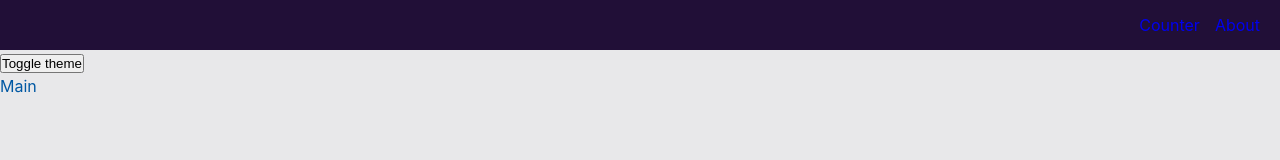
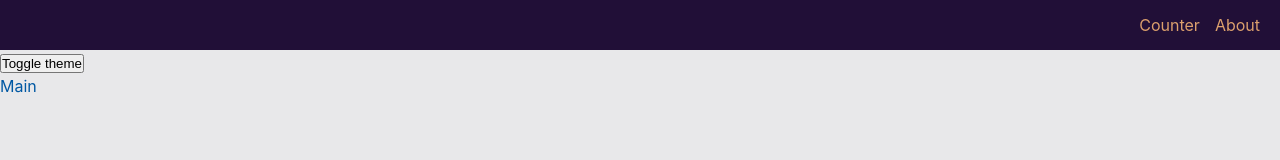
Before and after one commit to marina-sheigets/practice-project, a React app: page / in a window 1280 px wide. Shown: the top 160 px of the page. Built offline with nearby package versions, Linux system fonts and the light colour scheme.

Commit message:
feat: add app link component

```diff
--- a/src/app/styles/themes/dark.scss
+++ b/src/app/styles/themes/dark.scss
@@ -4,4 +4,7 @@
 
     --primary-color: #DCA06D;
     --secondary-color: #A55B4B;
+
+    --inverted-primary-color: #0058a3;
+    --inverted-secondary-color: #123c69;
 }
--- a/src/app/styles/themes/light.scss
+++ b/src/app/styles/themes/light.scss
@@ -4,4 +4,7 @@
 
     --primary-color: #0058a3;
     --secondary-color: #123c69;
+
+    --inverted-primary-color: #DCA06D;
+    --inverted-secondary-color: #A55B4B;
 }
--- /dev/null
+++ b/src/shared/ui/AppLink/AppLink.module.scss
@@ -0,0 +1,12 @@
+.appLink {
+    color: var(--primary-color);
+
+}
+
+.primary {
+    color: var(--primary-color);
+}
+
+.secondary {
+    color: var(--inverted-primary-color);
+}
--- /dev/null
+++ b/src/shared/ui/AppLink/AppLink.tsx
@@ -0,0 +1,34 @@
+import { classNames } from "@/shared/lib/classNames/classNames";
+import * as styles from "./AppLink.module.scss";
+import { Link, LinkProps } from "react-router-dom";
+import { FC } from "react";
+
+export enum AppLinkTheme {
+  PRIMARY = "primary",
+  SECONDARY = "secondary",
+}
+
+interface AppLinkProps extends LinkProps {
+  className?: string;
+  theme?: AppLinkTheme;
+}
+
+export const AppLink: FC<AppLinkProps> = (props) => {
+  const {
+    className,
+    theme = AppLinkTheme.PRIMARY,
+    to,
+    children,
+    ...otherProps
+  } = props;
+
+  return (
+    <Link
+      to={to}
+      className={classNames(styles.appLink, {}, [className, styles[theme]])}
+      {...otherProps}
+    >
+      {children}
+    </Link>
+  );
+};
--- a/src/widgets/Navbar/ui/Navbar.tsx
+++ b/src/widgets/Navbar/ui/Navbar.tsx
@@ -1,6 +1,6 @@
 import { classNames } from "@/shared/lib/classNames/classNames";
 import * as styles from "./Navbar.module.scss";
-import { Link } from "react-router-dom";
+import { AppLink, AppLinkTheme } from "@/shared/ui/AppLink/AppLink";
 
 interface NavbarProps {
   className?: string;
@@ -10,10 +10,16 @@ function Navbar({ className }: Readonly<NavbarProps>) {
   return (
     <div className={classNames(styles.navbar, {}, [className])}>
       <div className={styles.links}>
-        <Link to="/" className={styles.mainLink}>
+        <AppLink
+          to="/"
+          className={styles.mainLink}
+          theme={AppLinkTheme.SECONDARY}
+        >
           Counter
-        </Link>
-        <Link to="/about">About</Link>
+        </AppLink>
+        <AppLink to="/about" theme={AppLinkTheme.SECONDARY}>
+          About
+        </AppLink>
       </div>
     </div>
   );
```
